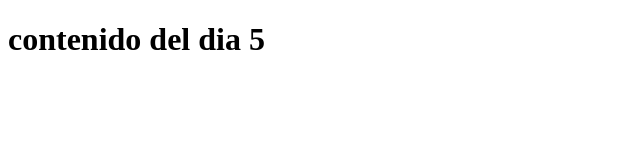
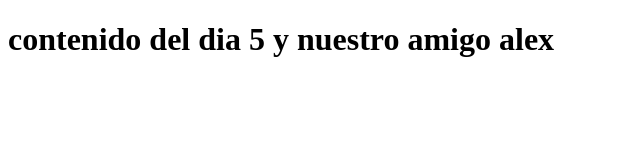
Before and after one commit to kevindandrew/funval-G3, a plain HTML site: page dia 5/index.html in a window 1280 px wide. Shown: the whole page, without its empty margins (0-640 px from the left). Drawn offline with Linux system fonts and the light colour scheme.

Commit message:
amigo alex

```diff
--- a/dia 5/index.html
+++ b/dia 5/index.html
@@ -6,6 +6,6 @@
     <title>Document</title>
   </head>
   <body>
-    <h1>contenido del dia 5</h1>
+    <h1>contenido del dia 5 y nuestro amigo alex</h1>
   </body>
 </html>
```
